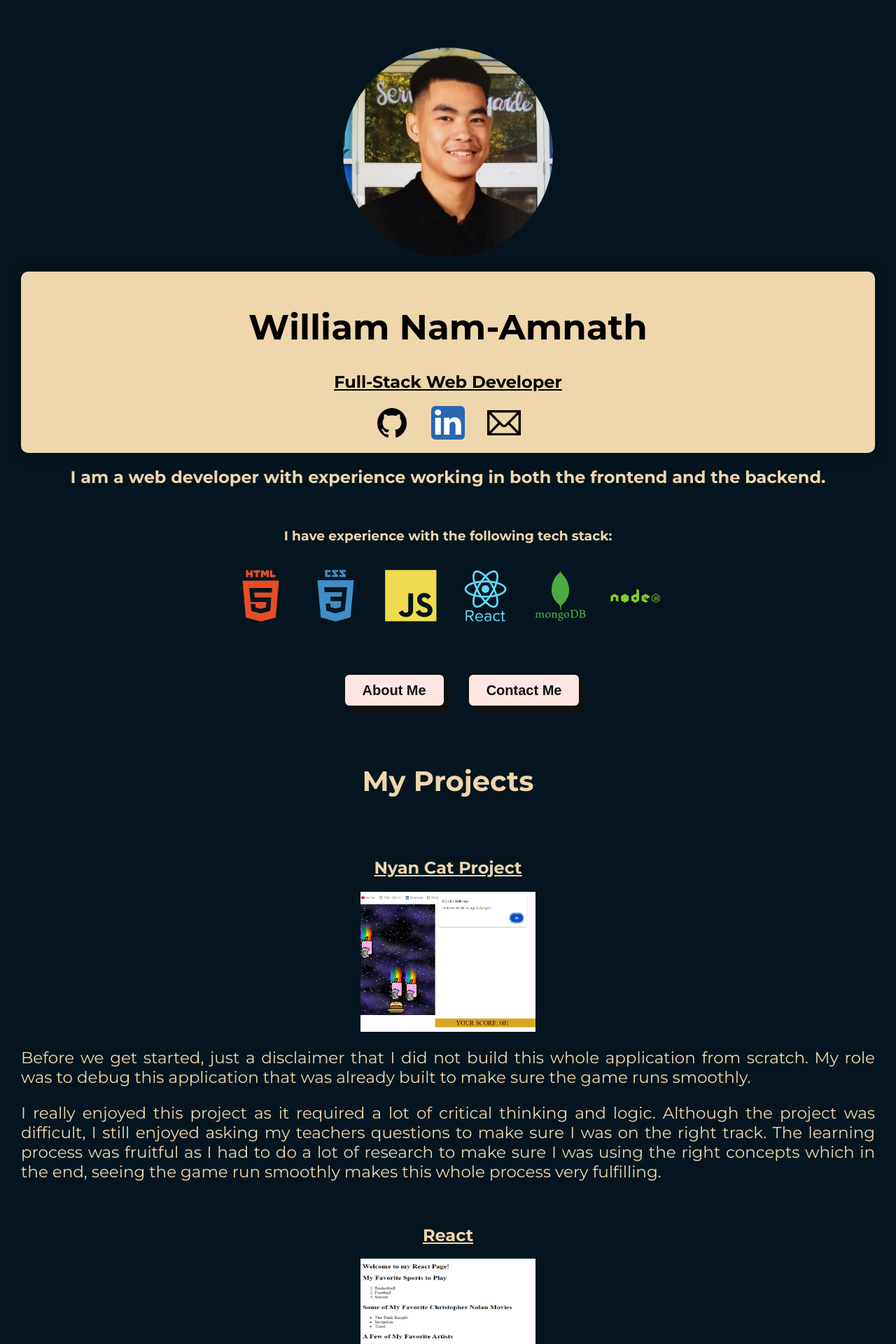
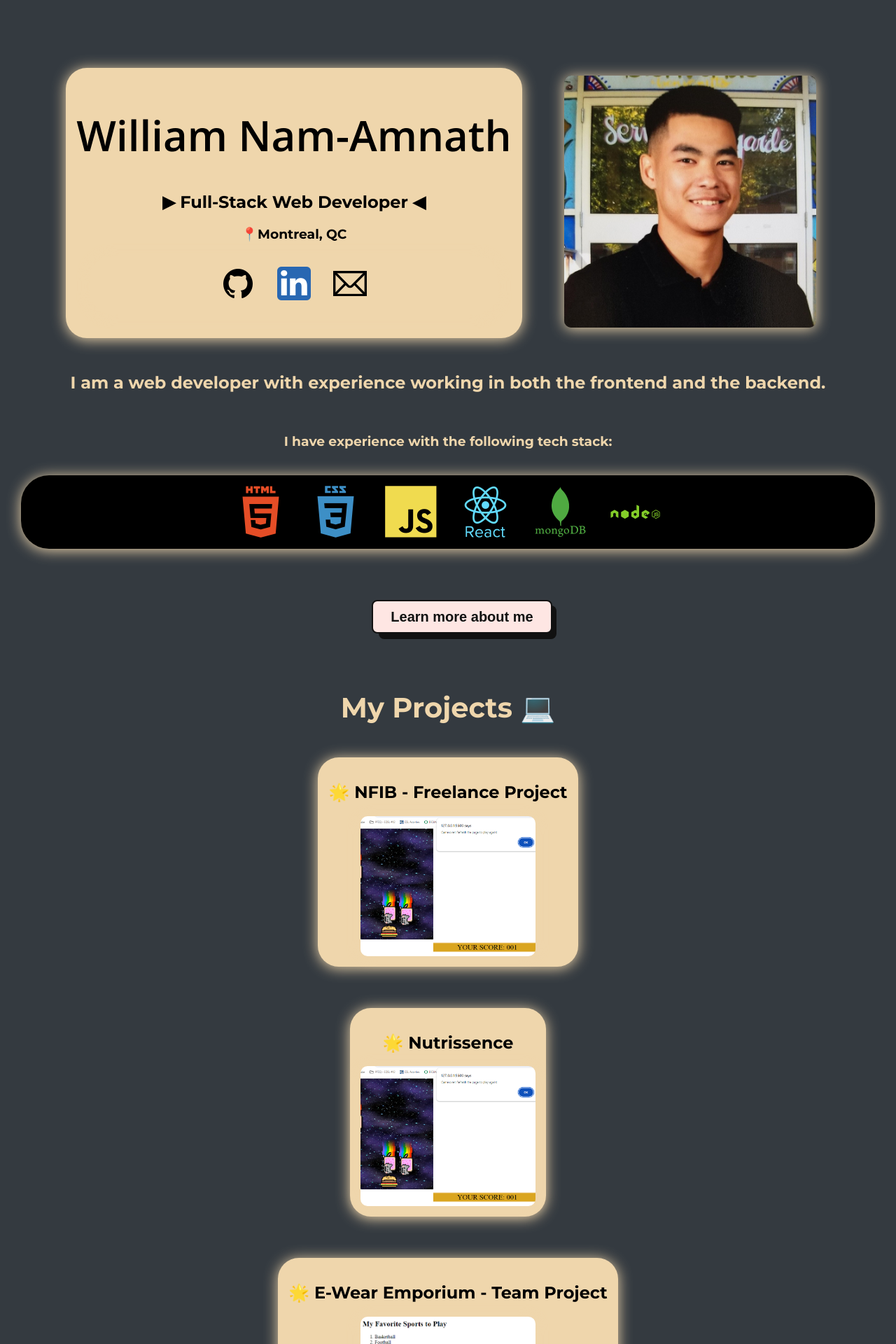
Before and after one commit to williamnamamnath/my-portfolio, a React (Create React App) app: page / in a window 1280 px wide. Shown: the top 1920 px of the page at 70% size. Built offline with nearby package versions, Linux system fonts and the light colour scheme.

Commit message:
Moved projects section to home page

```diff
--- a/public/index.html
+++ b/public/index.html
@@ -15,8 +15,11 @@
     <link rel="stylesheet" type='text/css' href="https://cdn.jsdelivr.net/gh/devicons/devicon@latest/devicon.min.css" />
     <link rel="stylesheet" href="https://fonts.googleapis.com/css2?family=Material+Symbols+Outlined:opsz,wght,FILL,GRAD@20..48,100..700,0..1,-50..200" />
     <link rel="preconnect" href="https://fonts.googleapis.com">
+    <link rel="preconnect" href="https://fonts.gstatic.com" crossorigin>
+    <link href="https://fonts.googleapis.com/css2?family=Montserrat:ital,wght@0,100..900;1,100..900&display=swap" rel="stylesheet">
+    <link rel="preconnect" href="https://fonts.googleapis.com">
 <link rel="preconnect" href="https://fonts.gstatic.com" crossorigin>
-<link href="https://fonts.googleapis.com/css2?family=Montserrat:ital,wght@0,100..900;1,100..900&display=swap" rel="stylesheet">
+<link href="https://fonts.googleapis.com/css2?family=Open+Sans:ital,wght@0,300..800;1,300..800&display=swap" rel="stylesheet">
     <title>React App</title>
   </head>
   <body>
--- a/src/GlobalStyles.js
+++ b/src/GlobalStyles.js
@@ -12,7 +12,7 @@ html, body {
 }
 
 body {
-    background-color: #04151f;
+    background-color: #343a40;
     margin: 0;
     font-family: "Montserrat", sans-serif;
     font-optical-sizing: auto;
@@ -54,7 +54,24 @@ h4 {
     justify-content: center;
     align-items: center;
     gap: 2rem;
-    padding: 0 2rem;
+    box-shadow: 0 2px 20px 0 #efd6ac;
+    color: black;
+    background-color: black;
+    border-radius: 40px;
+    margin: 20px;
+    padding: 15px;
+}
+
+.socials {
+    display: flex;
+    justify-content: center;
+    align-items: center;
+    gap: 2rem;
+    box-shadow: 0 2px 20px 0 #efd6ac;
+    color: black;
+    border-radius: 30px;
+    margin: 20px;
+    padding: 15px;
 }
 
 .body-space {
@@ -250,8 +267,11 @@ body {
 }
 
 .wd-position {
+    font-family: "Open Sans", sans-serif;
+  font-optical-sizing: auto;
+  font-weight: 400;
+  font-style: normal;
     flex-wrap: wrap;
-    font-size: 75px;
 }
 
 .ul-btn {
@@ -259,6 +279,10 @@ body {
         align-items: center;
     }
 }
+
+.tech-stack {
+        flex-wrap: wrap;
+    }
 
 @media all and (min-width: 360px) {
 
@@ -268,6 +292,7 @@ body {
 
     .tech-stack {
         flex-wrap: wrap;
+        margin: 0;
     }
 
     .ul-btn {
@@ -342,6 +367,11 @@ body {
     }
 
     .wd-position {
+        font-family: "Open Sans", sans-serif;
+  font-optical-sizing: auto;
+  font-weight: 400;
+  font-style: normal;
+
     flex-wrap: wrap;
     font-size: 50px;
 }
--- a/src/components/AboutMe.js
+++ b/src/components/AboutMe.js
@@ -1,5 +1,23 @@
 import { Link } from "react-router-dom";
 import { useEffect } from "react";
+
+import styled from "styled-components";
+
+import banffPhoto from "../images/wnam-amnath.JPG";
+
+const Picture = styled.img`
+  box-shadow: 0 2px 20px 0 #efd6ac;
+  border-radius: 10px;
+  height: 360px;
+  width: 360px;
+  object-fit: cover;
+`
+
+const ImgDiv = styled.div`
+display: flex;
+    align-items: center;
+    justify-content: center;
+`
 
 const AboutMe = () => {
 
@@ -9,7 +27,10 @@ const AboutMe = () => {
 
     return (
         <div className="body-space">
-        <h1>About Me</h1>
+        <h1 style={{textDecoration: "underline"}}>About Me</h1>
+        <ImgDiv>
+        <Picture src={banffPhoto} alt="Picture of William Nam-Amnath"></Picture>
+        </ImgDiv>
         <p>The ability to create websites from scratch has been a very intriguing idea. Ever since I took an HTML class in my second year of CEGEP in 2016, I fell in love with its creative aspect, but also its complexity. The creativity, as well as the attention to detail, are qualities that I believe are required in this domain. That is why I am excited to be able to start working on projects professionally. My objective is to have my work ethic and my passion for web development be reflected in my work so that my clients can have the best and easiest experience possible.</p>
         <p>I am set to graduate from the Full Stack Web Development Concordia Bootcamps program in May 2024, and I can't wait to begin this new journey.</p>
         <p>In terms of my personal life, I am an avid basketball fan. I enjoy watching the game and I love playing it even more. This sport has been a passion of mine since I started high school. I also really enjoy bouldering. Basically, you can probably tell that I love staying active whenever I can. Video games are also a great way for me to take it easy and relax on my free time.
--- a/src/components/App.js
+++ b/src/components/App.js
@@ -1,6 +1,6 @@
 import { BrowserRouter as Router, Routes, Route } from "react-router-dom";
 
-import Intro from './Intro';
+import Home from './Home';
 import AboutMe from "./AboutMe";
 import WebLanguages from './WebLanguages';
 import Projects from "./Projects";
@@ -15,7 +15,7 @@ const App = () => {
         <Router>
             <GlobalStyles />
             <Routes>
-                <Route path="/" element={<Intro title="William Nam-Amnath"/>} />
+                <Route path="/" element={<Home title="William Nam-Amnath"/>} />
                 <Route path="/about" element={<AboutMe />} />
                 <Route path="/languages" element={<WebLanguages />} />
                 <Route path="/projects" element={<Projects />} />
--- /dev/null
+++ b/src/components/Home.js
@@ -0,0 +1,132 @@
+import { Link } from "react-router-dom";
+import { useEffect } from "react";
+
+import "../GlobalStyles";
+
+import game from "../images/game-screenshot.PNG";
+import reactImg from "../images/react-intro.PNG";
+import styled from "styled-components";
+import picture from "../images/profile-picture.jpg";
+import email from "../images/134146_mail_email_icon.png";
+import github from "../images/211904_social_github_icon.png";
+import linkedin from "../images/5296501_linkedin_network_linkedin logo_icon.png";
+
+
+const Div = styled.div`
+  display:inline-block;
+  justify-content: center;
+  align-items: center;
+  margin: 20px;
+  padding: 20px;
+`
+
+
+const ParentDiv = styled.div`
+  display: flex;
+  justify-content: center;
+  align-items: center;
+  `
+  const ChildDiv = styled.div`
+    display:inline-block;
+    box-shadow: 0 2px 20px 0 #efd6ac;
+    color: black;
+    background-color: #efd6ac;
+    border-radius: 30px;
+    margin: 20px;
+    padding: 15px;
+  `
+
+const Picture = styled.img`
+  box-shadow: 0 2px 20px 0 #efd6ac;
+  border-radius: 10px;
+  height: 360px;
+  width: 360px;
+  object-fit: cover;
+`
+
+const TechStack = styled.i`
+font-size: 75px;
+`
+
+const Intro = ({ title }) => {
+
+  useEffect(() => {
+    document.title = "William Nam-Amnath | My Portfolio"
+}, []);
+
+  return (
+    <div className="body-space">
+      <br/>
+      <br/>
+
+      <ParentDiv>
+    <ChildDiv>
+    <h1 className="wd-position" style={{textAlign: "center", fontSize: "60px", fontWeight: "600"}}>{title}</h1>
+    <h2 style={{textAlign: "center"}}>▶ Full-Stack Web Developer ◀</h2>
+    <h3>📍Montreal, QC</h3>
+    <div className="socials">
+    <a href="https://github.com/williamnamamnath"><img src={github} alt="github logo"/></a>
+    <a href="https://www.linkedin.com/in/william-nam-amnath/"><img src={linkedin} alt="linkedin logo"/></a>
+    <a href="mailto:william.nam-amnath@mail.mcgill.ca"><img src={email} alt="email logo"/></a>
+    </div>
+    </ChildDiv>
+    <Div>
+    <Picture src={picture} alt="Picture of William Nam-Amnath"></Picture>
+    </Div>
+      </ParentDiv>
+
+    <div className="intro-text">
+      <h2 style={{textAlign: "center"}}>I am a web developer with experience working in both the frontend and the backend.</h2>
+    <br/>
+    <h3 style={{textAlign: "center"}}>I have experience with the following tech stack:</h3>
+    <br/>
+    </div>
+    <div className="tech-stack">
+    <TechStack className="devicon-html5-plain-wordmark colored"></TechStack>
+    <TechStack className="devicon-css3-plain-wordmark colored"></TechStack>
+    <TechStack className="devicon-javascript-plain colored"></TechStack>
+    <TechStack className="devicon-react-original-wordmark colored"></TechStack>
+    <TechStack className="devicon-mongodb-plain-wordmark colored"></TechStack>
+    <TechStack className="devicon-nodejs-plain-wordmark colored"></TechStack>
+    </div>
+    <br/>
+    <br/>
+    <br/>
+    <ul className="ul-btn">
+    <Link to="/about" style={{color:"black", fontWeight:"bold", textDecoration:"none"}}><button className="website-btn">Learn more about me</button></Link>
+    </ul>
+    <br/>
+    <br/>
+
+    <h1>My Projects 💻</h1>
+    <ParentDiv>
+      <ChildDiv>
+    <h2>🌟 NFIB - Freelance Project</h2>
+        <Picture src={game} alt="Nyan Cat Project" className="pj-img1"></Picture>
+      </ChildDiv>
+    </ParentDiv>
+    <br/>
+
+    <ParentDiv>
+      <ChildDiv>
+    <h2>🌟 Nutrissence</h2>
+        <Picture src={game} alt="Nyan Cat Project" className="pj-img1"></Picture>
+      </ChildDiv>
+    </ParentDiv>
+    <br/>
+
+    <ParentDiv>
+      <ChildDiv>
+    <h2>🌟 E-Wear Emporium - Team Project</h2>
+        <Picture src={reactImg} alt="React Workshop" className="pj-img2"></Picture>
+      </ChildDiv>
+    </ParentDiv>
+
+    <br/>
+    <h3>More projects will be added soon!</h3>
+    <br/>
+    </div>
+  );
+}
+
+export default Intro;
--- a/src/components/Intro.js
+++ /dev/null
@@ -1,89 +0,0 @@
-import { Link } from "react-router-dom";
-import { useEffect } from "react";
-
-import Projects from "../components/Projects";
-
-import styled from "styled-components";
-import picture from "../images/profile-picture.jpg";
-import email from "../images/134146_mail_email_icon.png";
-import github from "../images/211904_social_github_icon.png";
-import linkedin from "../images/5296501_linkedin_network_linkedin logo_icon.png";
-
-
-const Div = styled.div`
-display: flex;
-justify-content: center;
-align-items: center;
-`;
-
-const NameTag = styled.div`
-  box-shadow: 0 2px 20px 0 rgba(0,0,0,.2);
-  color: black;
-  background-color: #efd6ac;
-  border-radius: 10px;
-  margin: 20px 0;
-  padding: 15px 0;
-`
-
-const ProfilePic = styled.img`
-border-radius: 75%;
-height: 300px;
-width: 300px;
-object-fit: cover;
-`;
-
-const TechStack = styled.i`
-font-size: 75px;
-`
-
-const Intro = ({ title }) => {
-
-  useEffect(() => {
-    document.title = "William Nam-Amnath | My Portfolio"
-}, []);
-
-  return (
-    <div className="body-space">
-      <br/>
-      <br/>
-    <Div>
-    <ProfilePic src={picture} alt="Picture of William Nam-Amnath"></ProfilePic>
-    </Div>
-    <NameTag>
-    <h1 className="wd-position" style={{textAlign: "center"}}>{title}</h1>
-    <h2 style={{textAlign: "center", textDecoration: "underline"}}>Full-Stack Web Developer</h2>
-    <div className="tech-stack">
-    <a href="https://github.com/williamnamamnath"><img src={github} alt="github logo"/></a>
-    <a href="https://www.linkedin.com/in/william-nam-amnath/"><img src={linkedin} alt="linkedin logo"/></a>
-    <a href="mailto:william.nam-amnath@mail.mcgill.ca"><img src={email} alt="email logo"/></a>
-    </div>
-    </NameTag>
-    <div className="intro-text">
-      <h2 style={{textAlign: "center"}}>I am a web developer with experience working in both the frontend and the backend.</h2>
-    <br/>
-    <h3 style={{textAlign: "center"}}>I have experience with the following tech stack:</h3>
-    <br/>
-    </div>
-    <div className="tech-stack">
-    <TechStack className="devicon-html5-plain-wordmark colored"></TechStack>
-    <TechStack className="devicon-css3-plain-wordmark colored"></TechStack>
-    <TechStack className="devicon-javascript-plain colored"></TechStack>
-    <TechStack className="devicon-react-original-wordmark colored"></TechStack>
-    <TechStack className="devicon-mongodb-plain-wordmark colored"></TechStack>
-    <TechStack className="devicon-nodejs-plain-wordmark colored"></TechStack>
-    </div>
-    <br/>
-    <br/>
-    <br/>
-    <ul className="ul-btn">
-    <Link to="/about" style={{color:"black", fontWeight:"bold", textDecoration:"none"}}><button className="website-btn">About Me</button></Link>
-    <Link to="/contact" style={{color:"black", fontWeight:"bold", textDecoration:"none"}}><button className="website-btn">Contact Me</button></Link>
-    </ul>
-    <br/>
-    <br/>
-    <Projects />
-    </div>
-  );
-}
-
-export default Intro;
--- a/src/components/Projects.js
+++ b/src/components/Projects.js
@@ -1,14 +1,23 @@
-import { Link } from "react-router-dom";
 import { useEffect } from "react";
 
 import styled from "styled-components";
 import game from "../images/game-screenshot.PNG";
 import reactImg from "../images/react-intro.PNG";
 
-const Text = styled.p`
-    display: flex;
-    flex-wrap: wrap;
-    text-align: justify;
+const Panel = styled.div`
+  display: flex;
+  justify-content: center;
+  align-items: center;
+  box-shadow: 0 2px 20px 0 #efd6ac;
+    color: black;
+    background-color: #efd6ac;
+    border-radius: 30px;
+    margin: 20px;
+    padding: 15px;
+`
+
+const Project = styled.div`
+    display:inline-block;
 `
 
 const Projects = () => {
@@ -22,29 +31,32 @@ const Projects = () => {
     <h1 style={{fontSize: "40px"}}>My Projects</h1>
     <br/>
     <br/>
-    <h2 style={{textDecoration: "underline"}}>Nyan Cat Project</h2>
+
+    <Panel>
+        <Project>
+    <h2 style={{textDecoration: "underline"}}>NFIB - Freelance Project</h2>
         <img src={game} alt="Nyan Cat Project" className="pj-img1"></img>
-    <Text>Before we get started, just a disclaimer that I did not build this whole application from scratch. My role was to debug this application that was already built to make sure the game runs smoothly.</Text>
-    <Text>I really enjoyed this project as it required a lot of critical thinking and logic. Although the project was difficult, I still enjoyed asking my teachers questions to make sure I was on the right track. The learning process was fruitful as I had to do a lot of research to make sure I was using the right concepts which in the end, seeing the game run smoothly makes this whole process very fulfilling. </Text>
+        </Project>
+    </Panel>
     <br/>
-    <h2 style={{textDecoration: "underline"}}>React</h2>
+
+    <Panel>
+        <Project>
+    <h2 style={{textDecoration: "underline"}}>Nutrissence</h2>
+        <img src={game} alt="Nyan Cat Project" className="pj-img1"></img>
+        </Project>
+    </Panel>
+    <br/>
+
+    <Panel>
+        <Project>
+    <h2 style={{textDecoration: "underline"}}>E-Wear Emporium - Team Project</h2>
         <img src={reactImg} alt="React Workshop" className="pj-img2"></img>
-    <Text>Ever since I started learning React, it just made creating websites from scratch so much easier since it is a combination of HTML, CSS as well as Javascript.</Text>
-    <Text>This image is the introduction to the React framework but I’ve also learned very helpful concepts that are time-efficient such as useState and useEffect. These hooks can be easily integrated into your components and can make your life so much easier as a developer.</Text>
-    <Text>The reason why I enjoy working with React is because it is less time-consuming than working with HTML, CSS and Javascript separately and there are so many resources available to help you understand this framework. In fact, this whole portfolio is built from scratch with React!
-    </Text>
+        </Project>
+    </Panel>
+
     <br/>
     <h3>More projects will be added soon!</h3>
-    <br/>
-    <br/>
-    <Link to="/" style={{color:"black", textDecoration:"none"}}>
-        <div className="home-btn">
-        <button className="website-btn">
-        <span className="material-symbols-outlined">Home</span>
-        </button>
-        <br/>
-        </div>
-    </Link>
     <br/>
         </>
     )
```
Also changed, not shown: src/components/Footer.js (added, +12 -0 lines), src/images/wnam-amnath.JPG (added).
